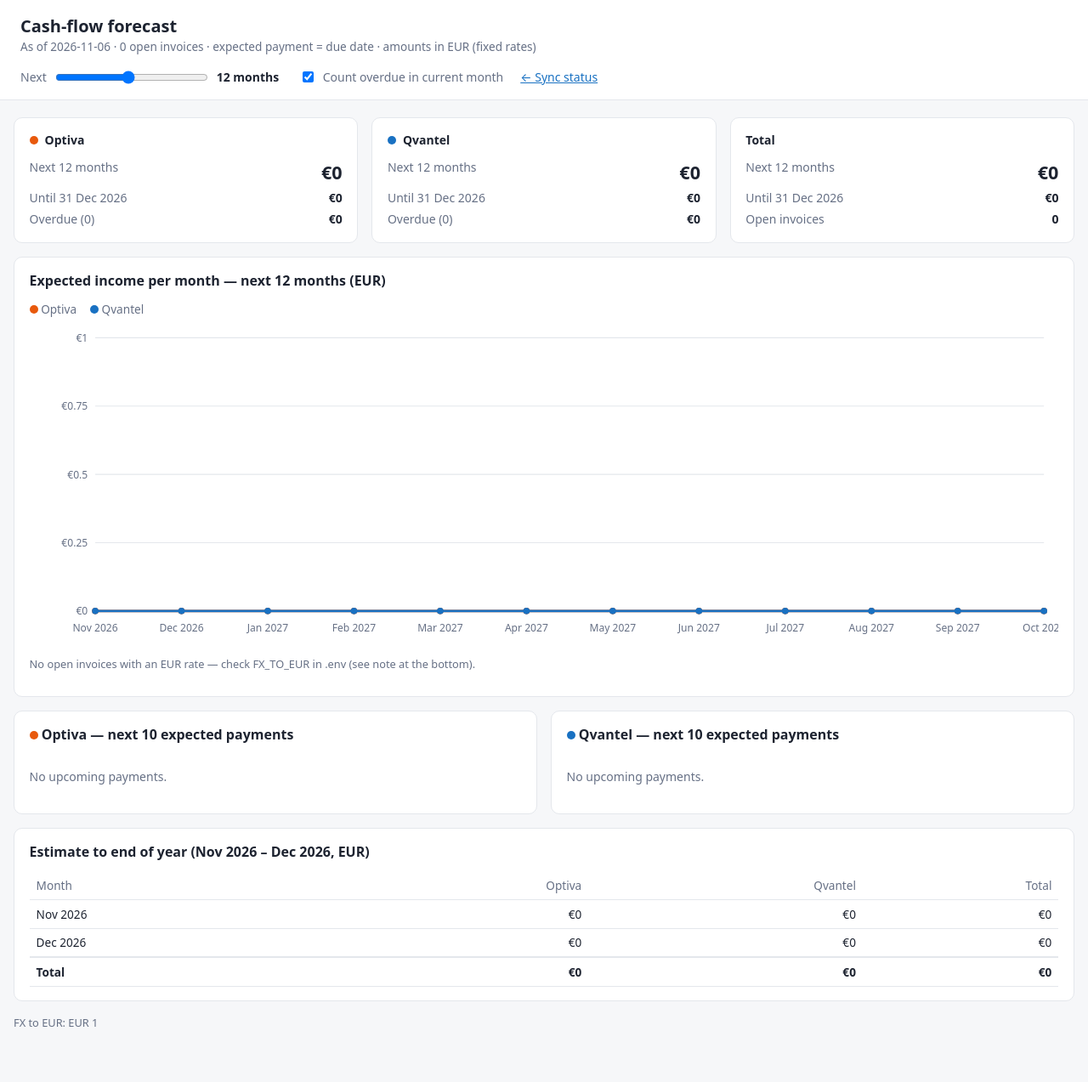
After one commit to vuckovic/RevenueDashboard, a FastAPI app: template app/templates/cashflow.html in a window 1280 px wide. The commit adds this page. Shown: the whole page at 85% size. Run offline with FastAPI, Linux system fonts and the light colour scheme; the template is opened without the code that fills it, so the values that code supplies are empty; some libraries are stand-ins or nearby versions.

Commit message:
Cash-flow dashboard (/cashflow, /api/cashflow, db.open_items) + pack/install scripts for moving the stack
Added in the project folder outside the Claude session; committed separately from the
refresh rework so the history stays accurate.

```diff
--- a/app/main.py
+++ b/app/main.py
@@ -5,6 +5,7 @@ from fastapi import BackgroundTasks, FastAPI, HTTPException, Request
 from fastapi.responses import HTMLResponse, RedirectResponse, StreamingResponse
 from fastapi.templating import Jinja2Templates
 
+import cashflow
 import db
 import excel
 import sync
@@ -30,6 +31,16 @@ def home(request: Request):
         "runs": db.recent_runs(),
         "sources": sync.enabled_sources(),
     })
+
+
+@app.get("/cashflow", response_class=HTMLResponse)
+def cashflow_page(request: Request):
+    return templates.TemplateResponse(request, "cashflow.html", {})
+
+
+@app.get("/api/cashflow")
+def cashflow_data():
+    return cashflow.forecast()
 
 
 @app.get("/api/invoices")
--- /dev/null
+++ b/app/templates/cashflow.html
@@ -0,0 +1,179 @@
+{% raw %}<!doctype html>
+<html lang="en"><head><meta charset="utf-8"><meta name="viewport" content="width=device-width,initial-scale=1">
+<title>Cash-flow forecast</title>
+<style>
+ :root{--bg:#f6f7f9;--card:#fff;--ink:#1d2330;--muted:#667085;--line:#e4e7ec;--c0:#e8590c;--c1:#1971c2;--warn:#b54708}
+ *{box-sizing:border-box}
+ body{margin:0;background:var(--bg);color:var(--ink);font:14px/1.45 system-ui,-apple-system,"Segoe UI",sans-serif}
+ header{display:flex;flex-wrap:wrap;gap:1rem;align-items:center;justify-content:space-between;padding:1rem 1.5rem;background:var(--card);border-bottom:1px solid var(--line)}
+ header h1{font-size:1.25rem;margin:0}
+ header .sub{color:var(--muted);font-size:.85rem}
+ main{max-width:1440px;margin:0 auto;padding:1.25rem 1rem 3rem}
+ .controls{display:flex;flex-wrap:wrap;gap:1.25rem;align-items:center}
+ .controls label{display:flex;gap:.5rem;align-items:center;color:var(--muted)}
+ .controls output{font-weight:600;color:var(--ink);min-width:5.5em}
+ input[type=range]{width:180px}
+ a{color:var(--c1)}
+ .grid{display:grid;gap:1rem}
+ .kpis{grid-template-columns:repeat(auto-fit,minmax(230px,1fr))}
+ .card{background:var(--card);border:1px solid var(--line);border-radius:10px;padding:1rem 1.1rem}
+ .card h2{font-size:1rem;margin:0 0 .75rem}
+ .kpi .name{display:flex;align-items:center;gap:.5rem;font-weight:600}
+ .dot{width:10px;height:10px;border-radius:50%;display:inline-block}
+ .kpi dl{display:grid;grid-template-columns:1fr auto;gap:.3rem .75rem;margin:.75rem 0 0}
+ .kpi dt{color:var(--muted)}.kpi dd{margin:0;text-align:right;font-variant-numeric:tabular-nums;font-weight:600}
+ .kpi dd.big{font-size:1.35rem}
+ .warn{color:var(--warn)}
+ section{margin-top:1rem}
+ .legend{display:flex;gap:1rem;flex-wrap:wrap;color:var(--muted);font-size:.85rem;margin-bottom:.5rem}
+ #chart svg{width:100%;height:auto;display:block}
+ #chart .tick{fill:var(--muted);font-size:11px}
+ #chart .gl{stroke:var(--line)}
+ .tip{position:fixed;pointer-events:none;background:#1d2330;color:#fff;padding:.45rem .6rem;border-radius:6px;font-size:.8rem;opacity:0;transition:opacity .1s;white-space:nowrap}
+ .two{grid-template-columns:repeat(auto-fit,minmax(380px,1fr))}
+ table{width:100%;border-collapse:collapse;font-size:.85rem}
+ th,td{padding:.4rem .5rem;border-bottom:1px solid var(--line);text-align:left}
+ th{color:var(--muted);font-weight:500}
+ td.n,th.n{text-align:right;font-variant-numeric:tabular-nums;white-space:nowrap}
+ tfoot td{font-weight:700;border-top:2px solid var(--line)}
+ .empty{color:var(--muted);padding:1rem 0}
+ .note{color:var(--muted);font-size:.8rem;margin-top:1rem}
+ @media (max-width:520px){.two{grid-template-columns:1fr}header{padding:1rem}}
+</style></head><body>
+<header>
+ <div><h1>Cash-flow forecast</h1><div class="sub" id="sub">Loading…</div></div>
+ <div class="controls">
+  <label>Next <input type="range" id="n" min="1" max="24" value="12"><output id="nOut">12 months</output></label>
+  <label><input type="checkbox" id="od" checked> Count overdue in current month</label>
+  <a href="/">← Sync status</a>
+ </div>
+</header>
+<main>
+ <div class="grid kpis" id="kpis"></div>
+ <section class="card"><h2 id="chartTitle">Expected income per month</h2><div class="legend" id="legend"></div><div id="chart"></div><p class="note" id="chartNote"></p></section>
+ <section class="grid two" id="next"></section>
+ <section class="card"><h2 id="yeTitle">Estimate to end of year</h2><div id="ye"></div></section>
+ <p class="note" id="note"></p>
+</main>
+<div class="tip" id="tip"></div>
+<script>
+const $ = id => document.getElementById(id);
+const eur = v => new Intl.NumberFormat('en-IE',{style:'currency',currency:'EUR',maximumFractionDigits:0}).format(v);
+const num = v => new Intl.NumberFormat('en-IE',{maximumFractionDigits:2,minimumFractionDigits:2}).format(v);
+const esc = s => String(s ?? '').replace(/[&<>"]/g, c => ({'&':'&amp;','<':'&lt;','>':'&gt;','"':'&quot;'}[c]));
+const COLORS = ['var(--c0)','var(--c1)','#2f9e44','#9c36b5'];
+const MON = ['Jan','Feb','Mar','Apr','May','Jun','Jul','Aug','Sep','Oct','Nov','Dec'];
+let D;
+
+const ym = s => s.slice(0,7);                                  // "2026-11-04" -> "2026-11"
+function months(start, n){ const [y,m]=start.split('-').map(Number); const out=[];
+  for(let i=0;i<n;i++){ const d=new Date(Date.UTC(y,m-1+i,1)); out.push(d.toISOString().slice(0,7)); } return out; }
+const label = k => MON[+k.slice(5)-1] + ' ' + k.slice(0,4);
+
+// month an item is expected in (null = not counted)
+function bucket(it){
+  if (it.due_date >= D.today) return ym(it.due_date);
+  return $('od').checked ? ym(D.today) : null;               // overdue
+}
+function sums(keys){
+  const s = {}; D.companies.forEach(c => s[c] = Object.fromEntries(keys.map(k => [k,0])));
+  for (const it of D.items){ const b = bucket(it); if (b && s[it.company] && b in s[it.company]) s[it.company][b] += it.amount_eur; }
+  return s;
+}
+
+function render(){
+  const n = +$('n').value; $('nOut').textContent = n + (n===1?' month':' months');
+  const cur = ym(D.today), keys = months(cur, n);
+  const yeKeys = months(cur, 12 - (+cur.slice(5)) + 1);
+  const s = sums(keys), ye = sums(yeKeys);
+  const color = c => COLORS[D.companies.indexOf(c) % COLORS.length];
+
+  // KPIs
+  $('kpis').innerHTML = D.companies.map(c => {
+    const od = D.items.filter(i => i.company===c && i.due_date < D.today);
+    const tot = Object.values(s[c]).reduce((a,b)=>a+b,0), yet = Object.values(ye[c]).reduce((a,b)=>a+b,0);
+    return `<div class="card kpi"><div class="name"><span class="dot" style="background:${color(c)}"></span>${esc(c)}</div><dl>
+      <dt>Next ${n} month${n>1?'s':''}</dt><dd class="big">${eur(tot)}</dd>
+      <dt>Until 31 Dec ${cur.slice(0,4)}</dt><dd>${eur(yet)}</dd>
+      <dt>Overdue (${od.length})</dt><dd class="${od.length?'warn':''}">${eur(od.reduce((a,i)=>a+i.amount_eur,0))}</dd></dl></div>`;
+  }).join('') + (() => { const all = D.companies.reduce((a,c)=>a+Object.values(s[c]).reduce((x,y)=>x+y,0),0);
+    const ally = D.companies.reduce((a,c)=>a+Object.values(ye[c]).reduce((x,y)=>x+y,0),0);
+    return `<div class="card kpi"><div class="name">Total</div><dl><dt>Next ${n} month${n>1?'s':''}</dt><dd class="big">${eur(all)}</dd>
+      <dt>Until 31 Dec ${cur.slice(0,4)}</dt><dd>${eur(ally)}</dd><dt>Open invoices</dt><dd>${D.items.length}</dd></dl></div>`; })();
+
+  // Chart
+  $('chartTitle').textContent = `Expected income per month — next ${n} month${n>1?'s':''} (EUR)`;
+  $('legend').innerHTML = D.companies.map(c => `<span><span class="dot" style="background:${color(c)}"></span> ${esc(c)}</span>`).join('');
+  chart(keys, D.companies.map(c => ({name:c, color:color(c), vals: keys.map(k => s[c][k])})));
+  // explain zero months: only issued (open) invoices are counted
+  const last = D.items.reduce((m,i) => i.due_date > m ? i.due_date : m, '');
+  $('chartNote').textContent = !D.items.length
+    ? 'No open invoices with an EUR rate — check FX_TO_EUR in .env (see note at the bottom).'
+    : ym(last) < keys[keys.length-1]
+      ? `Latest due date of an open invoice: ${last}. Months after ${label(ym(last))} show 0 because those invoices haven't been issued yet.`
+      : '';
+
+  // Next 10 per company
+  $('next').innerHTML = D.companies.map(c => {
+    const rows = D.items.filter(i => i.company===c && i.due_date >= D.today)
+      .sort((a,b) => a.due_date.localeCompare(b.due_date) || b.amount_eur-a.amount_eur).slice(0,10);
+    return `<div class="card"><h2><span class="dot" style="background:${color(c)}"></span> ${esc(c)} — next 10 expected payments</h2>` +
+      (rows.length ? `<table><thead><tr><th>Due</th><th>Customer</th><th>Invoice</th><th class="n">Amount</th><th class="n">EUR</th></tr></thead><tbody>` +
+        rows.map(r => `<tr><td>${r.due_date}</td><td>${esc(r.customer)}</td><td>${esc(r.invoice)}</td>
+          <td class="n">${num(r.amount)} ${esc(r.currency)}</td><td class="n">${eur(r.amount_eur)}</td></tr>`).join('') + `</tbody></table>`
+       : `<div class="empty">No upcoming payments.</div>`) + `</div>`;
+  }).join('');
+
+  // Year-end table
+  $('yeTitle').textContent = `Estimate to end of year (${label(cur)} – Dec ${cur.slice(0,4)}, EUR)`;
+  const tot = k => D.companies.reduce((a,c)=>a+ye[c][k],0);
+  $('ye').innerHTML = `<table><thead><tr><th>Month</th>${D.companies.map(c=>`<th class="n">${esc(c)}</th>`).join('')}<th class="n">Total</th></tr></thead><tbody>` +
+    yeKeys.map(k => `<tr><td>${label(k)}</td>${D.companies.map(c=>`<td class="n">${eur(ye[c][k])}</td>`).join('')}<td class="n">${eur(tot(k))}</td></tr>`).join('') +
+    `</tbody><tfoot><tr><td>Total</td>${D.companies.map(c=>`<td class="n">${eur(yeKeys.reduce((a,k)=>a+ye[c][k],0))}</td>`).join('')}<td class="n">${eur(yeKeys.reduce((a,k)=>a+tot(k),0))}</td></tr></tfoot></table>`;
+}
+
+function chart(keys, series){
+  const W=1100,H=340,L=70,R=16,T=14,B=34, w=W-L-R, h=H-T-B;
+  const max = Math.max(1, ...series.flatMap(s=>s.vals));
+  const step = niceStep(max/4), top = Math.ceil(max/step)*step;
+  const x = i => L + (keys.length===1 ? w/2 : i*w/(keys.length-1));
+  const y = v => T + h - v/top*h;
+  const short = v => v>=1e6 ? (v/1e6).toFixed(v%1e6?1:0)+'M' : v>=1e3 ? Math.round(v/1e3)+'k' : v;
+  let g = '';
+  for (let v=0; v<=top+1e-9; v+=step) g += `<line class="gl" x1="${L}" x2="${W-R}" y1="${y(v)}" y2="${y(v)}"/><text class="tick" x="${L-8}" y="${y(v)+4}" text-anchor="end">€${short(v)}</text>`;
+  const every = Math.ceil(keys.length/12);
+  keys.forEach((k,i) => { if (i%every===0) g += `<text class="tick" x="${x(i)}" y="${H-12}" text-anchor="middle">${label(k)}</text>`; });
+  series.forEach(s => {
+    g += `<polyline fill="none" stroke="${s.color}" stroke-width="2.5" stroke-linejoin="round" points="${s.vals.map((v,i)=>x(i)+','+y(v)).join(' ')}"/>`;
+    s.vals.forEach((v,i) => g += `<circle cx="${x(i)}" cy="${y(v)}" r="3.5" fill="${s.color}"/>`);
+  });
+  keys.forEach((k,i) => { const bw = keys.length===1 ? w : w/(keys.length-1);
+    g += `<rect x="${x(i)-bw/2}" y="${T}" width="${bw}" height="${h}" fill="transparent" data-i="${i}"/>`; });
+  $('chart').innerHTML = `<svg viewBox="0 0 ${W} ${H}" role="img" aria-label="Expected income per month">${g}</svg>`;
+  const tip = $('tip');
+  $('chart').querySelectorAll('rect').forEach(r => {
+    r.onmousemove = e => { const i=+r.dataset.i;
+      tip.innerHTML = `<b>${label(keys[i])}</b><br>` + series.map(s=>`${esc(s.name)}: ${eur(s.vals[i])}`).join('<br>');
+      tip.style.left = Math.min(e.clientX+12, innerWidth-200)+'px'; tip.style.top = (e.clientY+12)+'px'; tip.style.opacity = 1; };
+    r.onmouseleave = () => tip.style.opacity = 0;
+  });
+}
+function niceStep(raw){ const p = Math.pow(10, Math.floor(Math.log10(raw||1))); const f = raw/p;
+  return (f<=1?1:f<=2?2:f<=2.5?2.5:f<=5?5:10)*p; }
+
+function start(data){
+  D = data;
+  if (!D.companies.length) D.companies = [...new Set(D.items.map(i=>i.company))];
+  $('sub').textContent = `As of ${D.today} · ${D.items.length} open invoices · expected payment = due date · amounts in EUR (fixed rates)`;
+  const sk = Object.entries(D.skipped||{});
+  $('note').innerHTML = 'FX to EUR: ' + Object.entries(D.fx||{}).map(([k,v])=>`${esc(k)} ${v}`).join(', ') +
+    (sk.length ? ` · <span class="warn">Not included: ${sk.map(([k,v])=>`${v} × ${esc(k)}`).join(', ')}</span>` : '');
+  render();
+}
+$('n').oninput = render; $('od').onchange = render;
+if (window.CASHFLOW_DATA) start(window.CASHFLOW_DATA);
+else fetch('/api/cashflow').then(r => { if(!r.ok) throw new Error(r.status); return r.json(); }).then(start)
+  .catch(e => $('sub').innerHTML = `<span class="warn">Could not load data (${esc(e.message)}).</span>`);
+</script>
+</body></html>
+{% endraw %}
--- a/app/templates/index.html
+++ b/app/templates/index.html
@@ -15,6 +15,7 @@
 </div>
 <p style="margin-top:1rem">
  <form method="post" action="/sync" style="display:inline"><button>Run sync now</button></form>
+ <a class="btn" href="/cashflow">Cash-flow dashboard</a>
  <a class="btn" href="/export.xlsx">Download Excel</a>
  <a class="btn" href="/docs">API docs</a>
 </p>
--- a/docker-compose.yml
+++ b/docker-compose.yml
@@ -19,6 +19,7 @@ services:
 
   web:
     build: ./app
+    image: revenuedashboard-app:latest
     restart: unless-stopped
     env_file: .env
     environment:
@@ -31,6 +32,7 @@ services:
 
   worker:
     build: ./app
+    image: revenuedashboard-app:latest
     restart: unless-stopped
     env_file: .env
     environment:
```
Also changed, not shown: app/cashflow.py (added, +73 -0 lines), app/db.py (+15 -0 lines), 4 other files.
